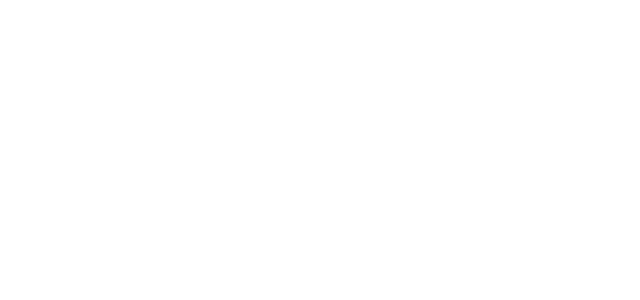
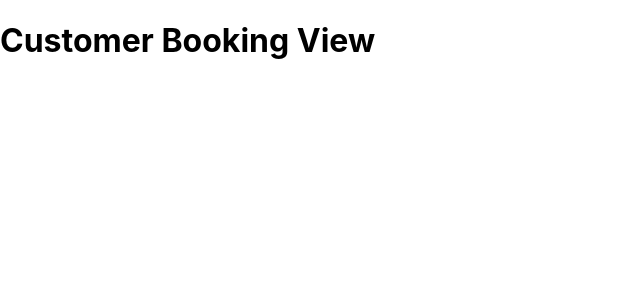
Before and after one commit to jayteebee/cal-booking-system, a React (Create React App) app in the folder frontend/: page / in a window 1280 px wide. Shown: the top 300 px of the page, without its empty margins (0-640 px from the left). Built offline with nearby package versions, Linux system fonts and the light colour scheme.

Commit message:
Add initial TypeScript definitions and configuration files for various modules

```diff
--- a/frontend/src/App.js
+++ b/frontend/src/App.js
@@ -1,15 +1,13 @@
-import React from 'react';
 import { BrowserRouter as Router, Route, Routes } from 'react-router-dom';
 import BookingView from './components/BookingView';
 import AdminDashboard from './components/AdminDashboard';
 
 function App() {
-  console.log('App.js');
   return (
     <Router>
       <Routes>
-        <Route exact path="/" component={BookingView} />
-        <Route path="/admin" component={AdminDashboard} />
+        <Route path="/" element={<BookingView />} />
+        <Route path="/admin" element={<AdminDashboard />} />
       </Routes>
     </Router>
   );
```
Also changed, not shown: 2 other files (tests, documents, lock files or other folders).
